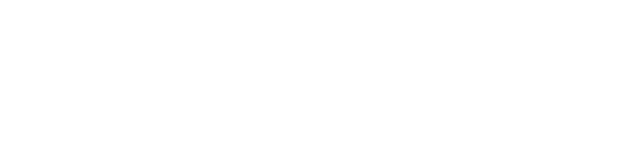
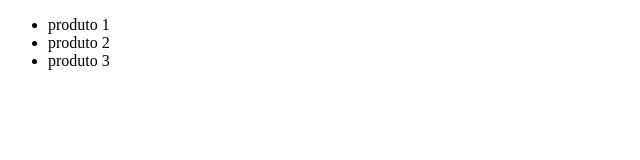
Before and after one commit to victordev13/mscode-pr, a plain HTML site: page index.html in a window 1280 px wide. Shown: the whole page, without its empty margins (0-640 px from the left). Drawn offline with Linux system fonts and the light colour scheme.

Commit message:
fiz a lkista de produtod

```diff
--- a/index.html
+++ b/index.html
@@ -7,5 +7,10 @@
 </head>
 <body>
 
+  <ul>
+    <li> produto 1</li>
+    <li> produto 2</li>
+    <li> produto 3</li>
+  </ul>
 </body>
 </html>
```
